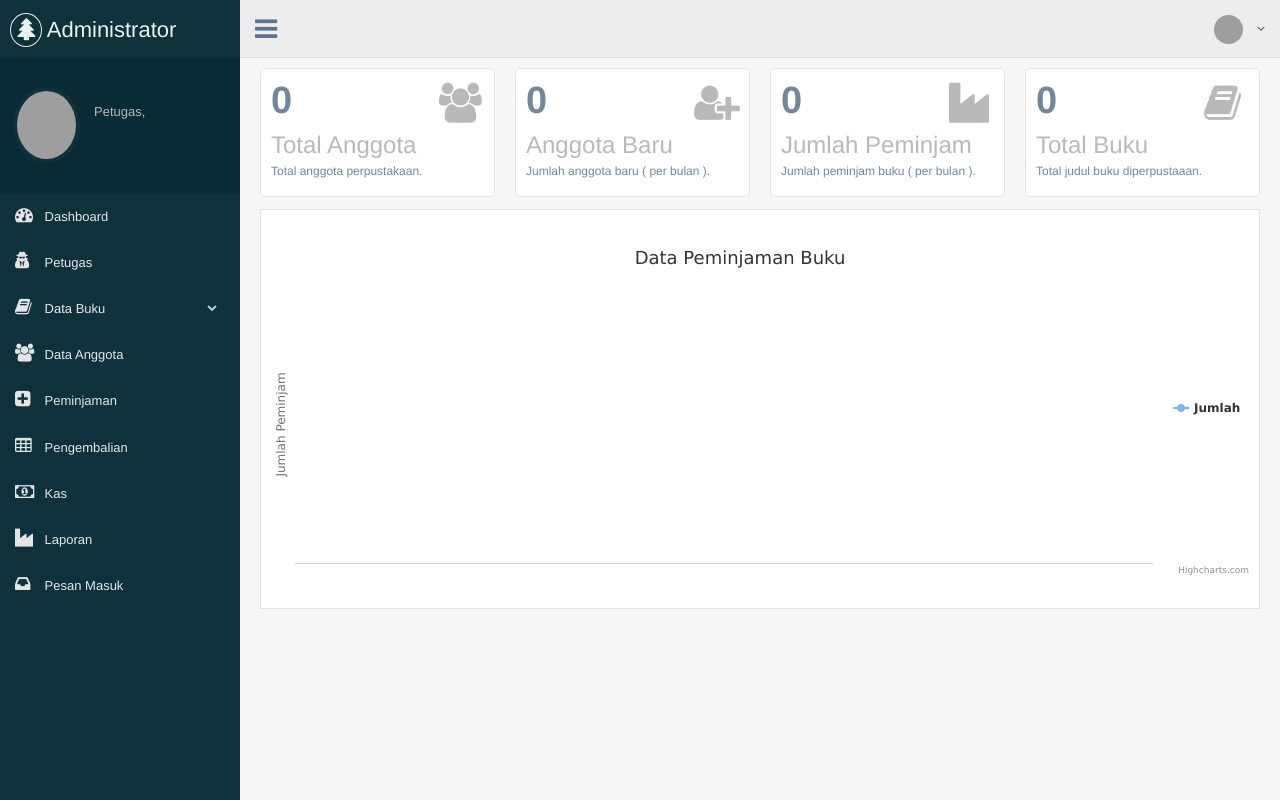
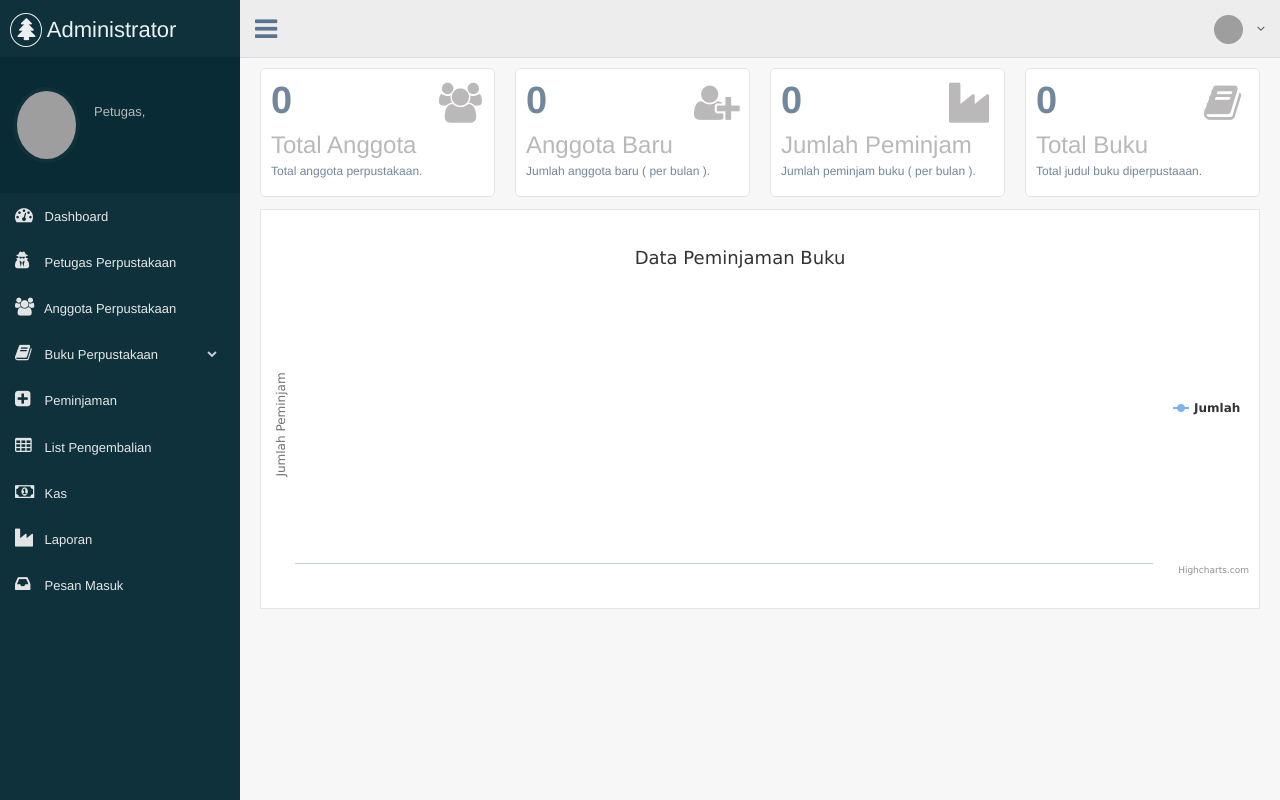
Before and after one commit to Aziz-Rahman/Sistem-Informasi-Perpustakaan, a PHP site: page /admin/index.php in a window 1280 px wide. Run offline with PHP 8.4, Linux system fonts and the light colour scheme; the visitor is signed in with stand-in values (Sample User, id 1); data that the repository does not hold is empty; grey boxes are pictures that could not be loaded.

Commit message:
update script

```diff
--- a/admin/includes/class.php
+++ b/admin/includes/class.php
@@ -80,7 +80,7 @@
 
 	public function count_of_borrowing_group_by_mounth() {
 		try {
-			$stmt = $this->db->prepare( "SELECT count(*) AS count_per_mounth FROM peminjaman GROUP BY MONTH(tgl_pinjam)" );
+			$stmt = $this->db->prepare( "SELECT count(*) AS count_per_mounth FROM peminjaman WHERE YEAR(tgl_pinjam) = YEAR(CURDATE()) GROUP BY MONTH(tgl_pinjam)" );
 			$stmt->execute();
 			return $stmt;
 		} catch( PDOException $e ) {
@@ -91,7 +91,12 @@
 
 	public function borrowing_per_mounth() {
 		try {
-			$stmt = $this->db->prepare( "SELECT date_format(tgl_pinjam,'%b') AS bulan FROM peminjaman GROUP BY MONTH(tgl_pinjam)" );
+			$stmt = $this->db->prepare( "SELECT date_format(tgl_pinjam,'%b') AS bulan
+											FROM peminjaman
+											WHERE YEAR(tgl_pinjam) = YEAR(CURDATE())
+											GROUP BY MONTH(tgl_pinjam)" );
+
+			// WHERE YEAR(tgl_pinjam) = YEAR(CURDATE()) -> berdasarkan tahun ini
 			$stmt->execute();
 			return $stmt;
 		} catch( PDOException $e ) {
@@ -1153,7 +1158,12 @@
 
 	public function display_returning() {
 		try {
-			$stmt = $this->db->prepare( "SELECT * FROM pengembalian JOIN peminjaman ON pengembalian.id_peminjaman = peminjaman.id_peminjaman ORDER BY pengembalian_id DESC" );
+			$stmt = $this->db->prepare( "SELECT pengembalian.pengembalian_id, pengembalian.id_peminjaman, anggota.nama_lengkap, peminjaman.tgl_pinjam,
+												peminjaman.tgl_jatuh_tempo, pengembalian.tgl_kembali, pengembalian.denda
+											FROM pengembalian
+											LEFT JOIN peminjaman ON pengembalian.id_peminjaman = peminjaman.id_peminjaman
+											LEFT JOIN anggota ON peminjaman.anggota_id = anggota.anggota_id
+											ORDER BY pengembalian.pengembalian_id DESC" );
 			$stmt->execute();
 			return $stmt;
 		} catch( PDOException $e ) {
@@ -1231,10 +1241,12 @@
 	public function display_kas() {
 		try {
 			$stmt = $this->db->prepare(
-				"SELECT kas_perpus.id_kas, kas_perpus.kas, kas_perpus.id_status_buku, kas_perpus.pengembalian_id, status_buku.tanggal, pengembalian.tgl_kembali
+				"SELECT kas_perpus.id_kas, kas_perpus.kas, kas_perpus.id_status_buku, kas_perpus.pengembalian_id, anggota.nama_lengkap, peminjaman.id_peminjaman, status_buku.tanggal, pengembalian.tgl_kembali
 				FROM kas_perpus
 				LEFT JOIN status_buku ON kas_perpus.id_status_buku = status_buku.id_status_buku
-				LEFT JOIN pengembalian ON kas_perpus.pengembalian_id = pengembalian.pengembalian_id"
+				LEFT JOIN pengembalian ON kas_perpus.pengembalian_id = pengembalian.pengembalian_id
+				LEFT JOIN peminjaman ON pengembalian.id_peminjaman = peminjaman.id_peminjaman
+				LEFT JOIN anggota ON peminjaman.anggota_id = anggota.anggota_id"
 			);
 			$stmt->execute();
 			return $stmt;
--- a/admin/kas-perpus.php
+++ b/admin/kas-perpus.php
@@ -18,6 +18,8 @@
                     <thead>
                         <tr class="headings">
                             <th>No</th>
+                            <th>Nama Peminjam</th>
+                            <th>ID Peminjaman</th>
                             <th>ID Pengembalian</th>
                             <th>ID Status Buku</th>
                             <th>Tanggal</th>
@@ -29,8 +31,10 @@
                         <?php $no = 1; foreach( $get_data_kas as $data ) : ?>
                             <tr>
                                 <td><?php echo $no; ?></td>
+                                <td><?php if ( !empty( $data['nama_lengkap'] ) ) echo $data['nama_lengkap']; else echo '-'; ?></td>
+                                <td><?php if ( $data['id_peminjaman'] != 0 ) echo $data['id_peminjaman']; else echo '-'; ?></td>
                                 <td><?php if ( $data['pengembalian_id'] != 0 ) echo $data['pengembalian_id']; else echo '-'; ?></td>
-                                <td><?php if ( $data['id_status_buku'] != 0 ) echo $data['id_status_buku']; else echo '-'; ?></td>
+                                <td><?php if ( $data['id_status_buku'] != 0 ) echo $data['id_status_buku'] . ' <small>(Rusak / Hilang)</small>'; else echo '-'; ?></td>
                                 <td><?php if ( $data['id_status_buku'] != 0 ) echo $data['tanggal']; else echo $data['tgl_kembali']; ?></td>
                                 <td><?php echo $data['kas']; ?></td>
                             </tr>
--- a/admin/pengembalian.php
+++ b/admin/pengembalian.php
@@ -18,6 +18,7 @@
                     <thead>
                         <tr class="headings">
                             <th>No</th>
+                            <th>Nama Peminjam</th>
                             <th>ID Pengembalian</th>
                             <th>ID Peminjaman</th>
                             <th>Tanggal Pinjam</th>
@@ -31,6 +32,7 @@
                         <?php $no = 1; foreach( $returning as $data ) : ?>
                             <tr class="even pointer">
                                 <td><?php echo $no; ?></td>
+                                <td><?php echo $data['nama_lengkap']; ?></td>
                                 <td><?php echo $data['pengembalian_id']; ?></td>
                                 <td><?php echo $data['id_peminjaman']; ?></td>
                                 <td><?php echo $data['tgl_pinjam']; ?></td>
--- a/admin/sidebar.php
+++ b/admin/sidebar.php
@@ -25,17 +25,17 @@
             <div class="menu_section">
                 <ul class="nav side-menu">
                     <li><a href="./"><i class="fa fa-dashboard"></i> Dashboard</a></li>
-                    <li><a href="?p=petugas"><i class="fa fa-user-secret"></i> Petugas</a></li>
-                    <li><a><i class="fa fa-book"></i> Data Buku <span class="fa fa-chevron-down"></span></a>
+                    <li><a href="?p=petugas"><i class="fa fa-user-secret"></i> Petugas Perpustakaan</a></li>
+                    <li><a href="?p=anggota"><i class="fa fa-users"></i> Anggota Perpustakaan</a></li>
+                    <li><a><i class="fa fa-book"></i> Buku Perpustakaan <span class="fa fa-chevron-down"></span></a>
                         <ul class="nav child_menu" style="display: none">
                             <li><a href="?p=kategori">Kategori Buku</a></li>
                             <li><a href="?p=buku">Buku</a></li>
                             <li><a href="?p=data-status-buku">Status Buku ( <small>Rusak / Hilang</small> )</a></li>
                         </ul>
                     </li>
-                    <li><a href="?p=anggota"><i class="fa fa-users"></i> Data Anggota</a></li>
                     <li><a href="?p=peminjaman"><i class="fa fa-plus-square"></i> Peminjaman</a></li>
-                    <li><a href="?p=pengembalian"><i class="fa fa-table"></i> Pengembalian</a></li>
+                    <li><a href="?p=pengembalian"><i class="fa fa-table"></i> List Pengembalian</a></li>
                     <li><a href="?p=kas-perpus"><i class="fa fa-money"></i> Kas</a></li>
                     <li><a href="?p=laporan"><i class="fa fa-industry"></i> Laporan</a></li>
                     <li><a href="?p=pesan-masuk"><i class="fa fa-inbox"></i> Pesan Masuk</a></li>
```
Also changed, not shown: admin/images/users/admin_lr8.jpg (deleted), admin/images/users/admin_qyh.jpg (added).
